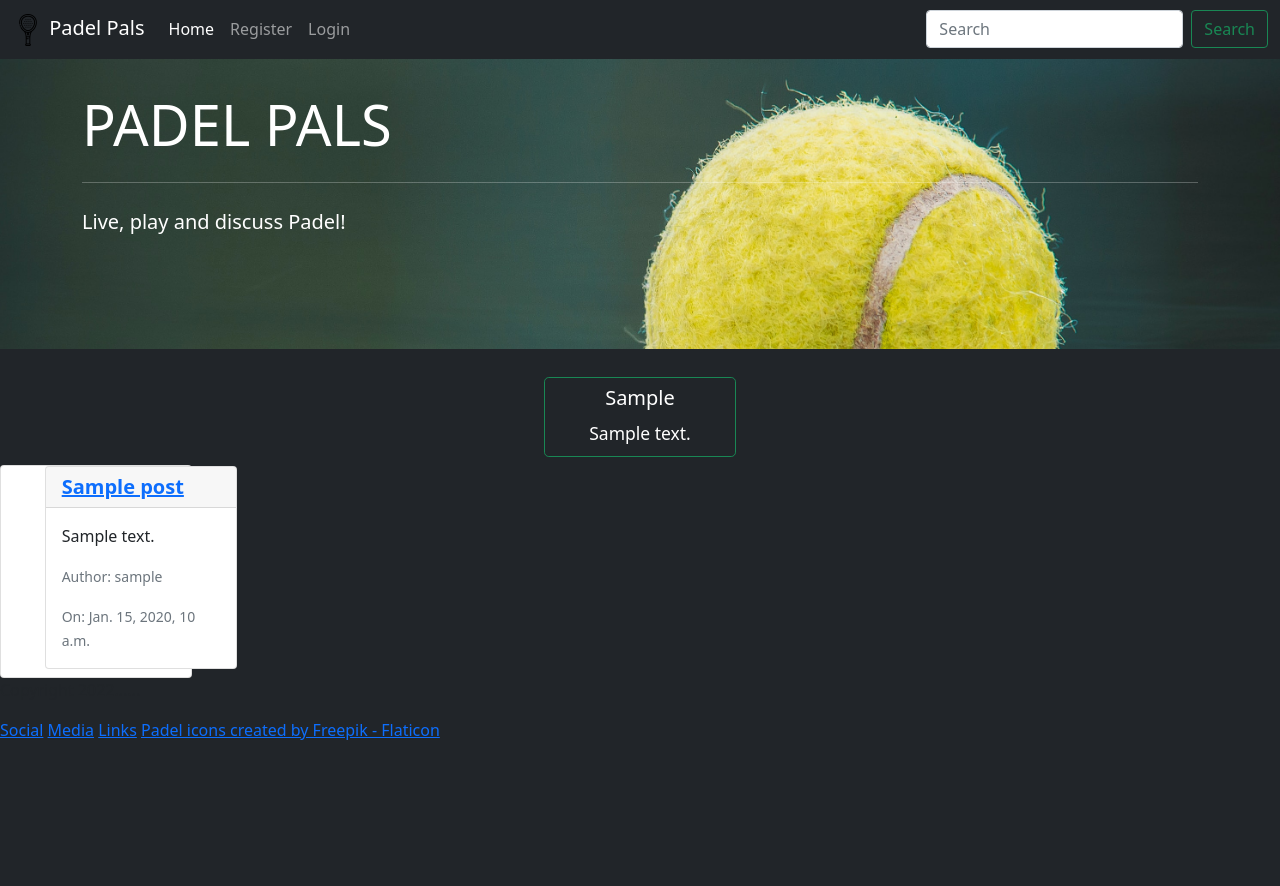
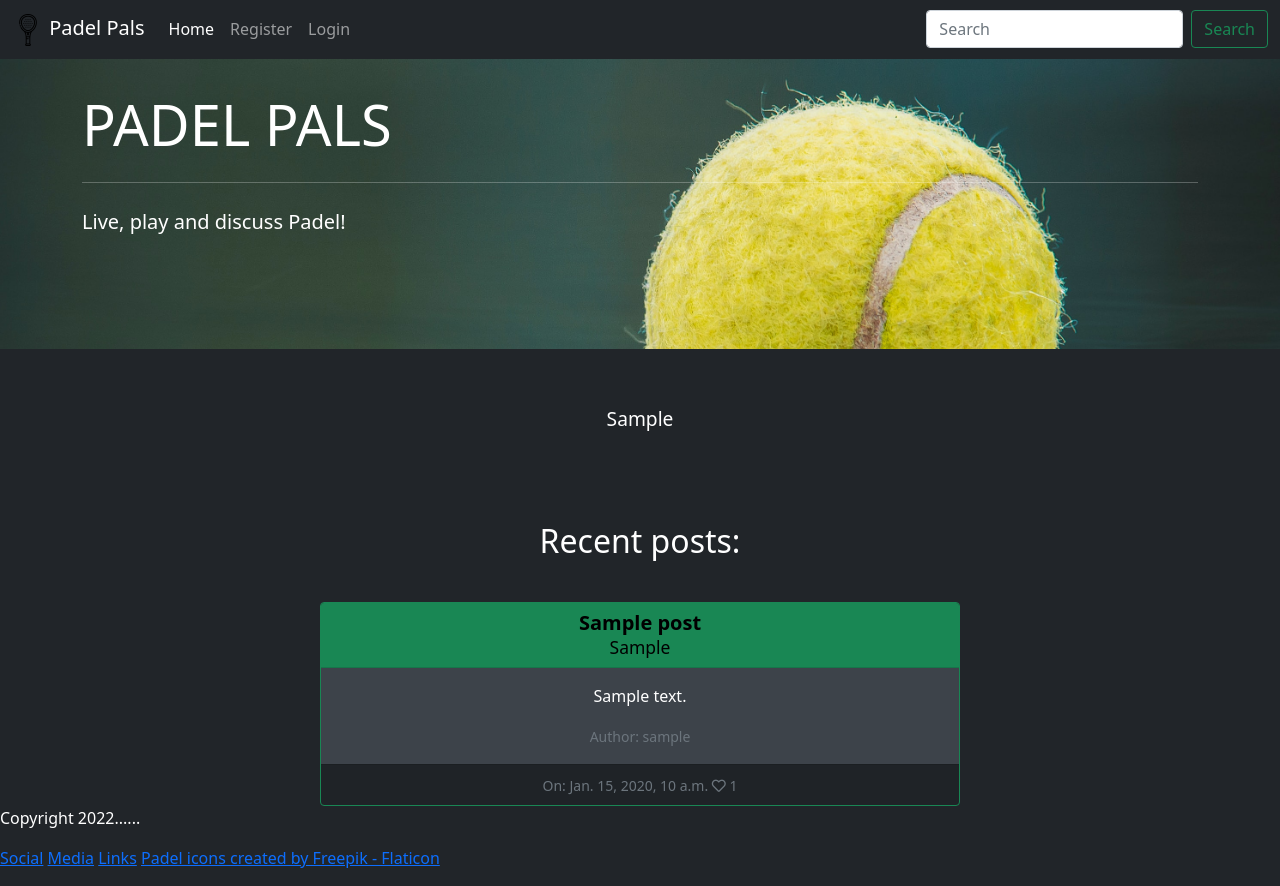
Before and after one commit to Monika-81/padel-pals, a Django app: page / in a window 1280 px wide. Before the commit the page ends 740 px from the top, so only its background shows below. Run offline with Django 3.2, Linux system fonts and the light colour scheme; tables that the repository leaves empty hold one stand-in row (values such as "Sample post").

Commit message:
Add content and code so topic menu is showing on all pages. Add to the general style.

```diff
--- a/forums/urls.py
+++ b/forums/urls.py
@@ -4,12 +4,10 @@ from . import views
 
 urlpatterns = [
     path('', views.TopicList.as_view(), name='home'),
-    path('topic/<str:topic>', views.TopicDisplay.as_view(),
-         name='topic_display'),
-    path('add-post', views.AddPost.as_view(), name='add_post'),
-    path('<slug:slug>/', views.PostDisplay.as_view(), name="post_display"),
-    path('like/<slug:slug>', views.PostLike.as_view(), name='post_like'),
-    path('add_post', views.AddPost.as_view(), name='add_post'),
-    path('edit_post/<slug:slug>', views.EditPost.as_view(), name='edit_post'),
-    path('delete_post/<slug:slug>', views.delete, name='delete_post'),
+    path('topic/<str:topic>', views.TopicDisplay.as_view(), name='topic_display'),
+    path('post/<slug:slug>/', views.PostDisplay.as_view(), name="post_display"),
+    path('post/like/<slug:slug>', views.PostLike.as_view(), name='post_like'),
+    path('post/add_post', views.AddPost.as_view(), name='add_post'),
+    path('post/edit_post/<slug:slug>', views.EditPost.as_view(), name='edit_post'),
+    path('post/delete_post/<slug:slug>', views.delete, name='delete_post'),
 ]
--- a/forums/views.py
+++ b/forums/views.py
@@ -9,7 +9,6 @@ from .forms import CommentsForm, PostForm
 class TopicList(ListView):
     model = Topic
     template_name = 'index.html'
-
 
     def get_context_data(self, **kwargs):
         context = super(TopicList, self).get_context_data(**kwargs)
@@ -23,12 +22,13 @@ class TopicDisplay(View):
         queryset = Topic.objects
         topic = get_object_or_404(queryset, topic=topic)
         posts = topic.topic_posts.order_by('-created_date')
+        topics = Topic.objects.all()
 
         return render(
             request,
             'topic.html',
             {
-                "topic": topic,
+                "topic_list": topics,
                 "posts": posts
             },
         )
@@ -40,6 +40,7 @@ class PostDisplay(View):
         queryset = Post.objects
         post = get_object_or_404(queryset, slug=slug)
         comments = post.comments.order_by('created_date')
+        topics = Topic.objects.all()
 
         liked = False
         if post.likes.filter(id=self.request.user.id).exists():
@@ -49,6 +50,7 @@ class PostDisplay(View):
             request,
             'thread.html',
             {
+                "topic_list": topics,
                 'post': post,
                 'comments': comments,
                 'commented': False,
--- a/static/css/style.css
+++ b/static/css/style.css
@@ -1,3 +1,7 @@
+body {
+  color: white;
+}
+
 #padel-icon {
   color-interpolation-filters: auto;
   height: 2rem;
@@ -13,20 +17,52 @@
   padding-bottom: 6rem;
 }
 
-.btn-topic {
-    margin-top: 20px !important;
-    width: 15vw;
-    height: 10vh;
-    text-align: center;
-  }
+h2 {
+  color: white;
+  text-align: center;
+  margin: 2rem;
+}
 
-.btn-topic a {
+
+.topic-nav a {
   color: white;
+  font-size: larger;
+  text-decoration: none;
+}
+
+.topic-nav a:hover {
+  color: #198754;
+}
+
+.topic-nav a:active {
+  color: #198754;
+}
+
+
+.recent-card, .topic-card, {
+  width: 90vw;
+  margin-top: 10px;
+}
+
+.bg-custom{
+  background-color: #3d434a;
+}
+
+.card a {
+  color: black;
   text-decoration: none;
 }
 
   .post-topic {
     color: white;
+  }
+
+  .hidden-sm {
+    display: none;
+  }
+
+  .btn-delete {
+    background-color: white;
   }
 
 /* ----------------------------------------Media queries */
@@ -37,8 +73,25 @@
     padding-bottom: 6rem;
   }
 
-  .card {
-    width: 15vw;
+
+  .recent-card, .topic-card {
+    width: 50vw;
+    margin-top: 10px;
+  }
+
+
+
+
+
+}
+
+@media screen and (min-width: 800px) {
+  .hidden-sm {
+    display: unset;
+    }
+
+  .topic-item {
+    margin: 3rem;
   }
 
 }
--- a/templates/base.html
+++ b/templates/base.html
@@ -61,7 +61,7 @@
             </div>
         </nav>
     </header>
-    <main>
+    <main class="flex-shrink-0 main-bg">
         <section class="hero-image">
             <div class="jumbotron-fluid">
                 <div class="container">
@@ -71,11 +71,26 @@
                 </div>
             </div>
         </section>
-        <!--Code Credit: Code Institute CodeStar Blog-->
-        <section class="flex-shrink-0 main-bg">
-            {% block content %}
-            <!-- Content Goes here -->
-            {% endblock content %}
+        <section>
+            <div id="topic-content">
+            {% block nav_header %}
+                <nav class="topic-nav">
+                    <ul class="nav justify-content-center">
+                    {% for topic in topic_list %}
+                    <li class="nav-item topic-item px-2">
+                        <a class="nav-link" aria-current="page"
+                            href="{% url 'topic_display' topic.topic %}">{{ topic.topic }}</a>
+                    </li>
+                    {% endfor %}
+                    </ul>
+                </nav>
+            {% endblock %}
+            </div>
+            <div id="block-content">
+                {% block content %}
+                <!-- Content Goes here -->
+                {% endblock content %}
+            </div>
         </section>
     </main>
     <!--Footer-->
--- a/templates/index.html
+++ b/templates/index.html
@@ -1,53 +1,32 @@
 {% extends 'base.html' %}
 {% block content %}
 
-<section class="topic-section">
-    <div class="container-fluid">
-        <div class=" d-flex flex-row justify-content-center">
-            {% for topic in topic_list %}
-            <div class="p-2">
-            <button type="button" class="btn btn-outline-success btn-topic btn-lg">
-                <a href="{% url 'topic_display' topic.topic %}" class="post-link">
-                    <h5>{{ topic.topic }}</h5>
-                    <p><small>{{ topic.description }}</small></p>
-                </a>
-            </button>
-        </div>
-            {% endfor %}
-        </div>
-    </div>
-</section>
-<section class="recent-posts">
-    <div class="container-fluid">
-        <div class="row flex-row">
-            <div class="card">
-                <div class="row">
-                    <div class="col-lg-8 mx-auto">
+<div class="container-fluid recent-posts">
+    <h2>Recent posts:</h2>
+    <div class="d-flex flex-row flex-wrap justify-content-center">
         {% for post in posts %}
         {% if forloop.counter <= 4 %}
-                        <div class="card mb-2">
+        <div class="card recent-card border-success text-center bg-dark">
             <a href="{% url 'post_display' post.slug %}">
-                                <h5 class="card-header dark-font"><strong>{{ post.title }}</strong></h5>
-                            </a>
-                            <div class="card-body">
+                <h5 class="card-header dark-font bg-success">
+                    <strong>{{ post.title }}</strong>
+                    <br>
+                    <small>{{ post.topic }}</small>
+                </h5>
+                <div class="card-body bg-custom  text-white">
                     <p class="card-text">{{ post.content }}</p>
                     <p class="card-text"><small class="text-muted">Author: {{ post.generator }}</small></p>
-                                <p class="card-text"><small class="text-muted">On: {{ post.created_date }}</small></p>
                 </div>
+                <div class="card-footer text-muted">
+                    <p class="card-text"><small class="text-muted">On: {{ post.created_date }}
+                        <i class="far fa-heart"></i> {{ post.number_of_likes }}</small>
+                    </p>
+                </div>
+            </a>
         </div>
         {% endif %}
         {% endfor %}
     </div>
 </div>
-            </div>
-        </div>
-</section>
-
-
-
-
-
-
-
 
 {% endblock %}
```
Also changed, not shown: templates/thread.html (+18 -18 lines), templates/topic.html (+12 -12 lines). Lines whose indentation alone changed are shown as unchanged.
